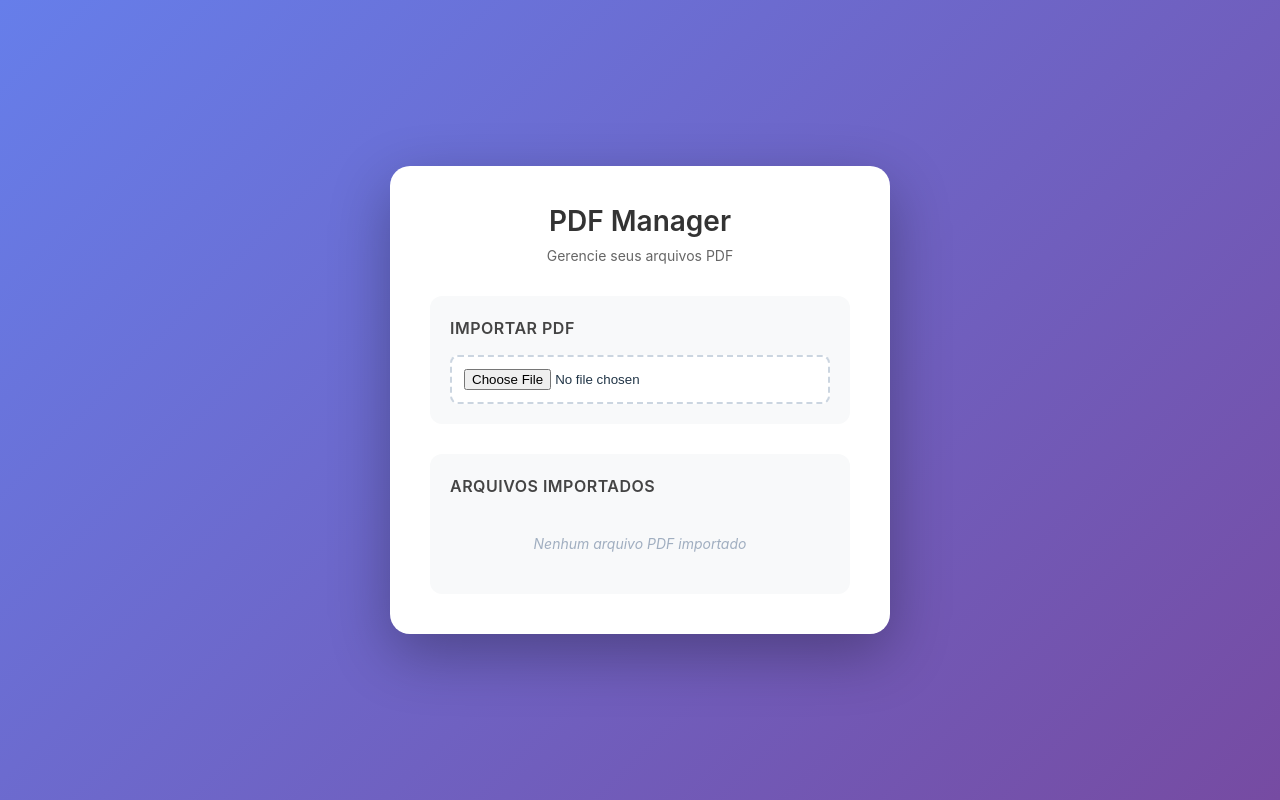
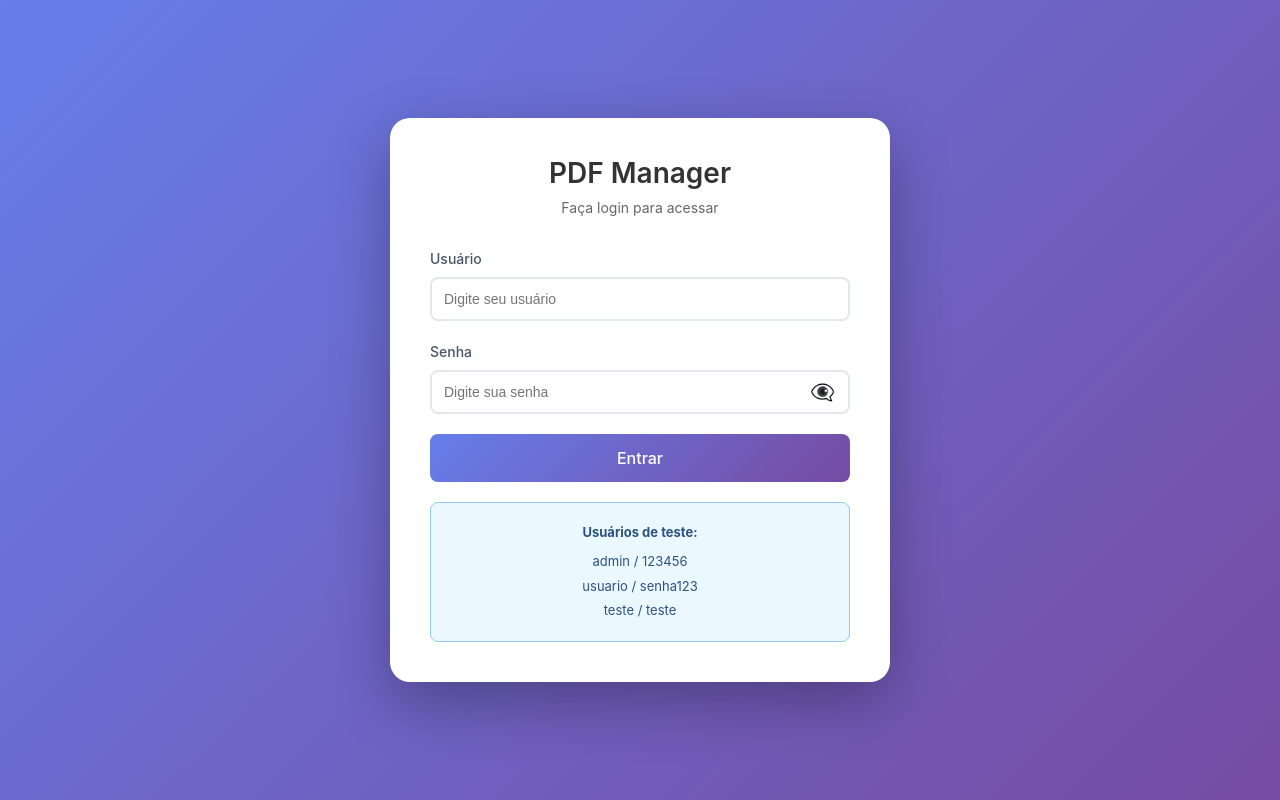
Before and after one commit to jpnc1695/projetoImportacaoArquivos, a React (Vite) app: page / in a window 1280 px wide. Built offline with nearby package versions, Linux system fonts and the light colour scheme.

Commit message:
Desenvolvimento - Ajuste tela de login

```diff
--- a/src/App.css
+++ b/src/App.css
@@ -2,6 +2,11 @@
   margin: 0;
   padding: 0;
   box-sizing: border-box;
+}
+
+html, body {
+  height: 100%;
+  width: 100%;
 }
 
 body {
@@ -9,7 +14,6 @@ body {
     'Ubuntu', 'Cantarell', 'Fira Sans', 'Droid Sans', 'Helvetica Neue',
     sans-serif;
   background: linear-gradient(135deg, #667eea 0%, #764ba2 100%);
-  min-height: 100vh;
   display: flex;
   align-items: center;
   justify-content: center;
@@ -17,6 +21,7 @@ body {
 
 #root {
   width: 100%;
+  height: 100%;
   display: flex;
   align-items: center;
   justify-content: center;
@@ -27,7 +32,6 @@ body {
   display: flex;
   align-items: center;
   justify-content: center;
-  min-height: 100vh;
   padding: 20px;
 }
 
@@ -79,6 +83,158 @@ body {
   font-size: 14px;
 }
 
+/* Estilos do formulário de login */
+.login-form {
+  display: flex;
+  flex-direction: column;
+  gap: 20px;
+}
+
+.form-group {
+  display: flex;
+  flex-direction: column;
+  gap: 8px;
+}
+
+.form-group label {
+  color: #4a5568;
+  font-size: 14px;
+  font-weight: 500;
+}
+
+.form-group input {
+  padding: 12px;
+  border: 2px solid #e2e8f0;
+  border-radius: 8px;
+  font-size: 14px;
+  transition: all 0.3s;
+  width: 100%;
+}
+
+
+
+.password-input-container {
+  position: relative;
+  display: flex;
+  align-items: center;
+}
+
+.password-input-container input {
+  width: 100%;
+  padding-right: 45px; /* Espaço para o botão */
+}
+
+.password-toggle {
+  position: absolute;
+  right: 10px;
+  background: none;
+  border: none;
+  cursor: pointer;
+  font-size: 20px;
+  padding: 5px;
+  display: flex;
+  align-items: center;
+  justify-content: center;
+  color: #718096;
+  transition: color 0.2s;
+  border-radius: 4px;
+}
+
+.password-toggle:hover {
+  color: #667eea;
+  background-color: rgba(102, 126, 234, 0.1);
+}
+
+.password-toggle:focus {
+  outline: none;
+  box-shadow: 0 0 0 2px rgba(102, 126, 234, 0.3);
+}
+
+/* Animação suave ao mudar o tipo do input */
+.password-input-container input {
+  transition: all 0.3s ease;
+}
+
+.form-group input:focus {
+  outline: none;
+  border-color: #667eea;
+  box-shadow: 0 0 0 3px rgba(102, 126, 234, 0.1);
+}
+
+.login-button {
+  background: linear-gradient(135deg, #667eea 0%, #764ba2 100%);
+  color: white;
+  border: none;
+  padding: 14px;
+  border-radius: 8px;
+  font-size: 16px;
+  font-weight: 500;
+  cursor: pointer;
+  transition: transform 0.2s;
+  width: 100%;
+}
+
+.login-button:hover {
+  transform: translateY(-2px);
+}
+
+.error-message {
+  background-color: #fed7d7;
+  color: #c53030;
+  padding: 12px;
+  border-radius: 8px;
+  font-size: 14px;
+  text-align: center;
+  border: 1px solid #fc8181;
+}
+
+.login-hint {
+  background-color: #ebf8ff;
+  border: 1px solid #90cdf4;
+  border-radius: 8px;
+  padding: 15px;
+  font-size: 13px;
+  color: #2c5282;
+  text-align: center;
+}
+
+.login-hint p {
+  margin: 5px 0;
+}
+
+.login-hint p:first-child {
+  margin-bottom: 10px;
+}
+
+.header-with-logout {
+  display: flex;
+  justify-content: space-between;
+  align-items: center;
+  margin-bottom: 10px;
+  width: 100%;
+}
+
+.header-with-logout h1 {
+  margin: 0;
+}
+
+.logout-button {
+  background-color: #e53e3e;
+  color: white;
+  border: none;
+  padding: 8px 16px;
+  border-radius: 8px;
+  font-size: 14px;
+  font-weight: 500;
+  cursor: pointer;
+  transition: background-color 0.2s;
+}
+
+.logout-button:hover {
+  background-color: #c53030;
+}
+
+/* Estilos da área de upload */
 .upload-section {
   margin-bottom: 30px;
   padding: 20px;
@@ -150,19 +306,46 @@ body {
   transform: translateY(-2px);
 }
 
+/* Estilos da lista de PDFs */
 .list-section {
   padding: 20px;
   background: #f8f9fa;
   border-radius: 12px;
 }
 
-.list-section h2 {
+.list-header {
+  display: flex;
+  justify-content: space-between;
+  align-items: center;
+  margin-bottom: 15px;
+}
+
+.list-header h2 {
   color: #444;
   font-size: 16px;
   font-weight: 600;
-  margin-bottom: 15px;
   text-transform: uppercase;
   letter-spacing: 0.5px;
+  margin: 0;
+}
+
+.download-all-button {
+  background: linear-gradient(135deg, #48bb78 0%, #38a169 100%);
+  color: white;
+  border: none;
+  padding: 8px 16px;
+  border-radius: 8px;
+  cursor: pointer;
+  font-size: 13px;
+  font-weight: 500;
+  display: flex;
+  align-items: center;
+  gap: 6px;
+  transition: transform 0.2s;
+}
+
+.download-all-button:hover {
+  transform: translateY(-2px);
 }
 
 .empty-message {
@@ -217,12 +400,43 @@ body {
   font-size: 12px;
 }
 
+.pdf-actions {
+  display: flex;
+  gap: 8px;
+  align-items: center;
+}
+
+.download-button {
+  background: #ebf8ff;
+  color: #3182ce;
+  border: none;
+  width: 32px;
+  height: 32px;
+  border-radius: 6px;
+  cursor: pointer;
+  font-size: 16px;
+  display: flex;
+  align-items: center;
+  justify-content: center;
+  transition: all 0.2s;
+}
+
+.download-button:hover {
+  background: #3182ce;
+  color: white;
+  transform: scale(1.1);
+}
+
+.download-icon {
+  font-size: 16px;
+}
+
 .remove-button {
   background: #fed7d7;
   color: #e53e3e;
   border: none;
-  width: 28px;
-  height: 28px;
+  width: 32px;
+  height: 32px;
   border-radius: 6px;
   cursor: pointer;
   font-size: 18px;
@@ -231,12 +445,12 @@ body {
   align-items: center;
   justify-content: center;
   transition: all 0.2s;
-  margin-left: 10px;
 }
 
 .remove-button:hover {
   background: #e53e3e;
   color: white;
+  transform: scale(1.1);
 }
 
 .pdf-stats {
@@ -286,4 +500,24 @@ body {
     flex-direction: column;
     gap: 5px;
   }
+
+  .list-header {
+    flex-direction: column;
+    gap: 10px;
+    align-items: flex-start;
+  }
+
+  .download-all-button {
+    width: 100%;
+    justify-content: center;
+  }
+
+  .header-with-logout {
+    flex-direction: column;
+    gap: 10px;
+  }
+
+  .logout-button {
+    width: 100%;
+  }
 }
--- a/src/App.jsx
+++ b/src/App.jsx
@@ -2,9 +2,117 @@ import { useState } from 'react'
 import './App.css'
 
 function App() {
+  // Estados de autenticação
+  const [isLoggedIn, setIsLoggedIn] = useState(false)
+  const [username, setUsername] = useState('')
+  const [password, setPassword] = useState('')
+  const [showPassword, setShowPassword] = useState(false) // Novo estado
+  const [loginError, setLoginError] = useState('')
+
+  // Estados dos PDFs
   const [pdfFiles, setPdfFiles] = useState([])
   const [selectedFile, setSelectedFile] = useState(null)
 
+  // Mock de usuários
+  const MOCK_USERS = [
+    { username: 'admin', password: '123456' },
+    { username: 'usuario', password: 'senha123' },
+    { username: 'teste', password: 'teste' }
+  ]
+
+  const handleLogin = (e) => {
+    e.preventDefault()
+
+    const user = MOCK_USERS.find(
+      u => u.username === username && u.password === password
+    )
+
+    if (user) {
+      setIsLoggedIn(true)
+      setLoginError('')
+    } else {
+      setLoginError('Usuário ou senha inválidos')
+    }
+  }
+
+  const handleLogout = () => {
+    setIsLoggedIn(false)
+    setUsername('')
+    setPassword('')
+    setPdfFiles([])
+    setShowPassword(false) // Reset do estado ao sair
+  }
+
+  // Se não estiver logado, mostra tela de login
+  if (!isLoggedIn) {
+    return (
+      <div className="app">
+        <div className="login-container">
+          <div className="login-box">
+            <div className="login-header">
+              <h1>PDF Manager</h1>
+              <p>Faça login para acessar</p>
+            </div>
+
+            <form onSubmit={handleLogin} className="login-form">
+              <div className="form-group">
+                <label htmlFor="username">Usuário</label>
+                <input
+                  type="text"
+                  id="username"
+                  value={username}
+                  onChange={(e) => setUsername(e.target.value)}
+                  placeholder="Digite seu usuário"
+                  required
+                />
+              </div>
+
+              <div className="form-group">
+                <label htmlFor="password">Senha</label>
+                <div className="password-input-container">
+                  <input
+                    type={showPassword ? "text" : "password"}
+                    id="password"
+                    value={password}
+                    onChange={(e) => setPassword(e.target.value)}
+                    placeholder="Digite sua senha"
+                    required
+                  />
+                  <button
+                    type="button"
+                    className="password-toggle"
+                    onClick={() => setShowPassword(!showPassword)}
+                    title={showPassword ? "Esconder senha" : "Mostrar senha"}
+                  >
+                    {showPassword ? "👁️" : "👁️‍🗨️"}
+                  </button>
+                </div>
+              </div>
+
+              {loginError && (
+                <div className="error-message">
+                  {loginError}
+                </div>
+              )}
+
+              <button type="submit" className="login-button">
+                Entrar
+              </button>
+
+              <div className="login-hint">
+                <p><strong>Usuários de teste:</strong></p>
+                <p>admin / 123456</p>
+                <p>usuario / senha123</p>
+                <p>teste / teste</p>
+              </div>
+            </form>
+          </div>
+        </div>
+      </div>
+    )
+  }
+
+  // Área logada (seu código existente permanece igual)
   const handleFileChange = (event) => {
     const file = event.target.files[0]
     if (file && file.type === 'application/pdf') {
@@ -17,11 +125,15 @@ function App() {
 
   const handleUpload = () => {
     if (selectedFile) {
+      const fileUrl = URL.createObjectURL(selectedFile)
+
       const newFile = {
         id: Date.now(),
         name: selectedFile.name,
         size: (selectedFile.size / 1024).toFixed(2),
-        uploadDate: new Date().toLocaleDateString('pt-BR')
+        uploadDate: new Date().toLocaleDateString('pt-BR'),
+        file: selectedFile,
+        url: fileUrl
       }
 
       setPdfFiles([...pdfFiles, newFile])
@@ -31,8 +143,50 @@ function App() {
     }
   }
 
+  const handleDownload = (file) => {
+    const link = document.createElement('a')
+    link.href = file.url
+    link.download = file.name
+    document.body.appendChild(link)
+    link.click()
+    document.body.removeChild(link)
+  }
+
+  const handleDownloadAll = () => {
+    if (pdfFiles.length === 0) {
+      alert('Não há arquivos para download')
+      return
+    }
+
+    pdfFiles.forEach((file, index) => {
+      setTimeout(() => {
+        const link = document.createElement('a')
+        link.href = file.url
+        link.download = file.name
+        document.body.appendChild(link)
+        link.click()
+        document.body.removeChild(link)
+      }, index * 500)
+    })
+
+    alert(`Iniciando download de ${pdfFiles.length} arquivo(s)`)
+  }
+
   const handleRemoveFile = (id) => {
+    const fileToRemove = pdfFiles.find(file => file.id === id)
+    if (fileToRemove && fileToRemove.url) {
+      URL.revokeObjectURL(fileToRemove.url)
+    }
+
     setPdfFiles(pdfFiles.filter(file => file.id !== id))
+  }
+
+  const formatFileSize = (sizeInKB) => {
+    if (sizeInKB < 1024) {
+      return `${sizeInKB} KB`
+    } else {
+      return `${(sizeInKB / 1024).toFixed(2)} MB`
+    }
   }
 
   return (
@@ -40,8 +194,13 @@ function App() {
       <div className="login-container">
         <div className="login-box">
           <div className="login-header">
+            <div className="header-with-logout">
               <h1>PDF Manager</h1>
-            <p>Gerencie seus arquivos PDF</p>
+              <button onClick={handleLogout} className="logout-button">
+                Sair
+              </button>
+            </div>
+            <p>Bem-vindo, {username}!</p>
           </div>
 
           <div className="upload-section">
@@ -58,7 +217,7 @@ function App() {
               {selectedFile && (
                 <div className="selected-file-info">
                   <p><strong>Arquivo:</strong> {selectedFile.name}</p>
-                  <p><strong>Tamanho:</strong> {(selectedFile.size / 1024).toFixed(2)} KB</p>
+                  <p><strong>Tamanho:</strong> {formatFileSize((selectedFile.size / 1024).toFixed(2))}</p>
                   <button
                     onClick={handleUpload}
                     className="upload-button"
@@ -71,7 +230,19 @@ function App() {
           </div>
 
           <div className="list-section">
+            <div className="list-header">
               <h2>Arquivos Importados</h2>
+              {pdfFiles.length > 0 && (
+                <button
+                  onClick={handleDownloadAll}
+                  className="download-all-button"
+                  title="Baixar todos os arquivos"
+                >
+                  <span className="download-icon">📥</span>
+                  Baixar Todos
+                </button>
+              )}
+            </div>
 
             {pdfFiles.length === 0 ? (
               <p className="empty-message">Nenhum arquivo PDF importado</p>
@@ -82,23 +253,35 @@ function App() {
                     <div className="pdf-info">
                       <span className="pdf-name">{file.name}</span>
                       <span className="pdf-details">
-                        {file.size} KB • {file.uploadDate}
+                        {formatFileSize(file.size)} • {file.uploadDate}
                       </span>
                     </div>
+                    <div className="pdf-actions">
+                      <button
+                        onClick={() => handleDownload(file)}
+                        className="download-button"
+                        title="Baixar arquivo"
+                      >
+                        <span className="download-icon">📥</span>
+                      </button>
                       <button
                         onClick={() => handleRemoveFile(file.id)}
                         className="remove-button"
+                        title="Remover arquivo"
                       >
                         ×
                       </button>
+                    </div>
                   </div>
                 ))}
 
                 <div className="pdf-stats">
                   <span>Total: {pdfFiles.length} arquivo(s)</span>
                   <span>Total: {
+                    formatFileSize(
                       pdfFiles.reduce((total, file) => total + parseFloat(file.size), 0).toFixed(2)
-                  } </span>
+                    )
+                  }</span>
                 </div>
               </div>
             )}
```
Lines whose indentation alone changed are shown as unchanged.
